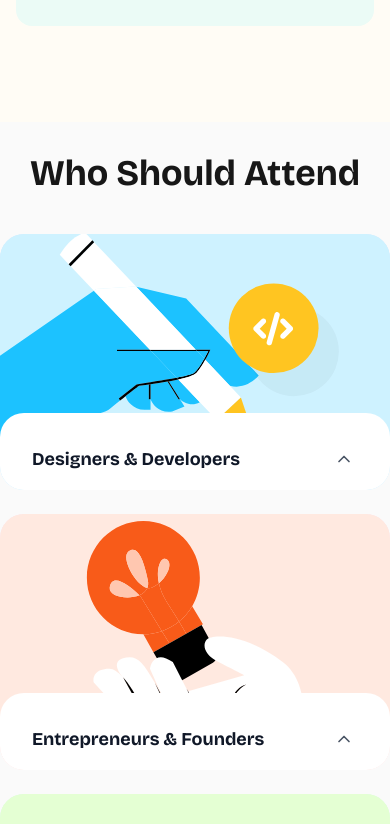
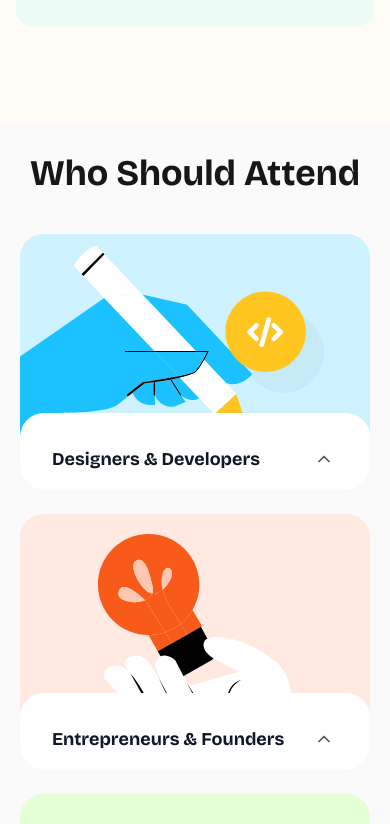
Before and after one commit to TheMoeEntity/technova, a Next.js app: page / in a window 390 px wide. Shown: the part 3560-4384 px from the top of the page. Built offline with nearby package versions, Linux system fonts and the light colour scheme; no server answers.

Commit message:
adjusted padding

```diff
--- a/src/component/sections/Home/WhoShouldAttend.tsx
+++ b/src/component/sections/Home/WhoShouldAttend.tsx
@@ -72,7 +72,7 @@ export function WhoShouldAttend() {
   const [hoveredId, setHoveredId] = useState<number | null>(null);
 
   return (
-    <section className="bg-[#FAFAFA] w-full">
+    <section className="bg-[#FAFAFA] px-5 lg:px-0 w-full">
       <div className="max-w-5xl mx-auto py-8 xl:pb-28 xl:pt-16">
         <h2 className="text-center text-4xl mb-10 md:mb-16 max-w-xl mx-auto lg:text-5xl font-bold">
           Who Should Attend
```
